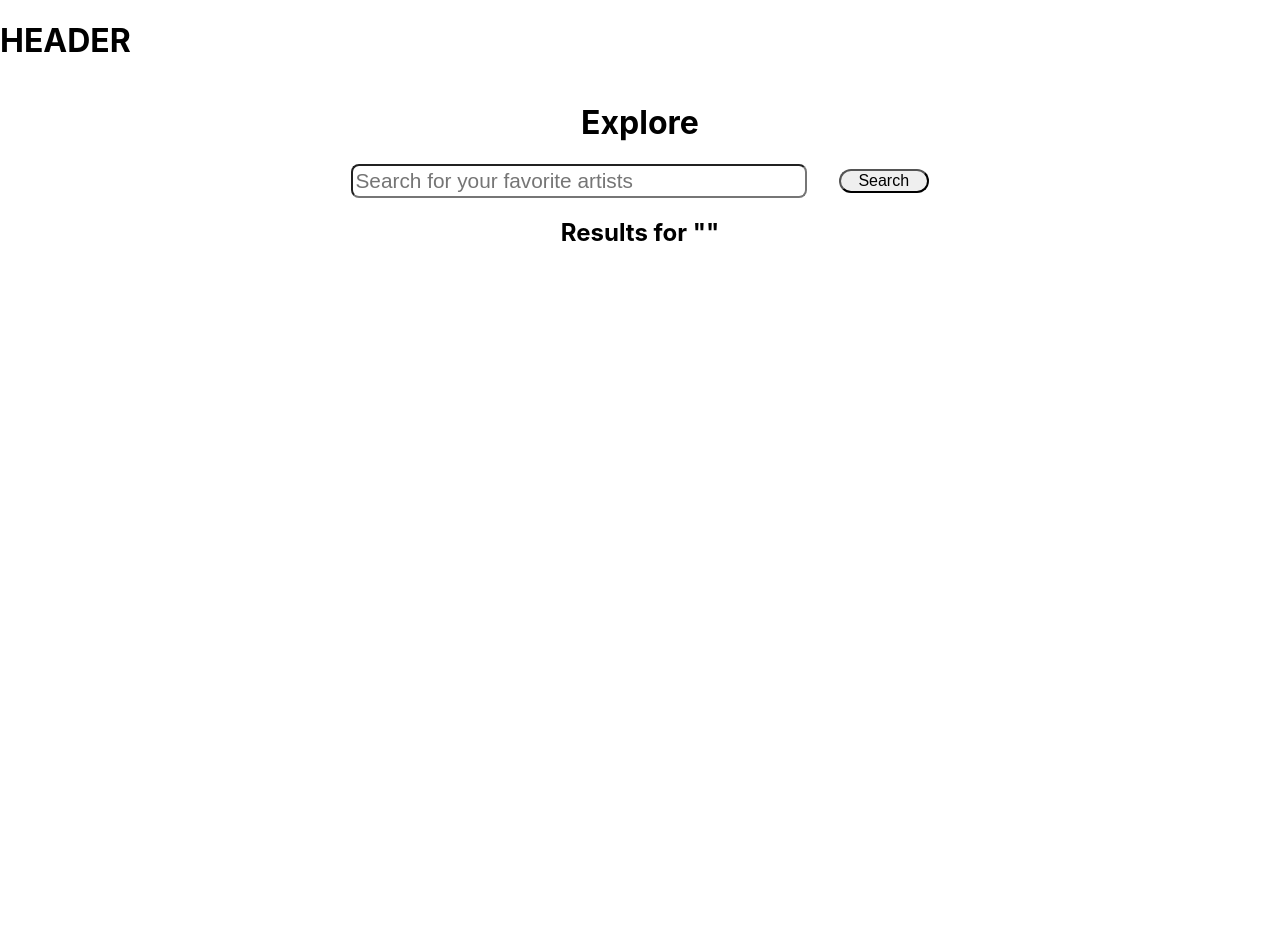
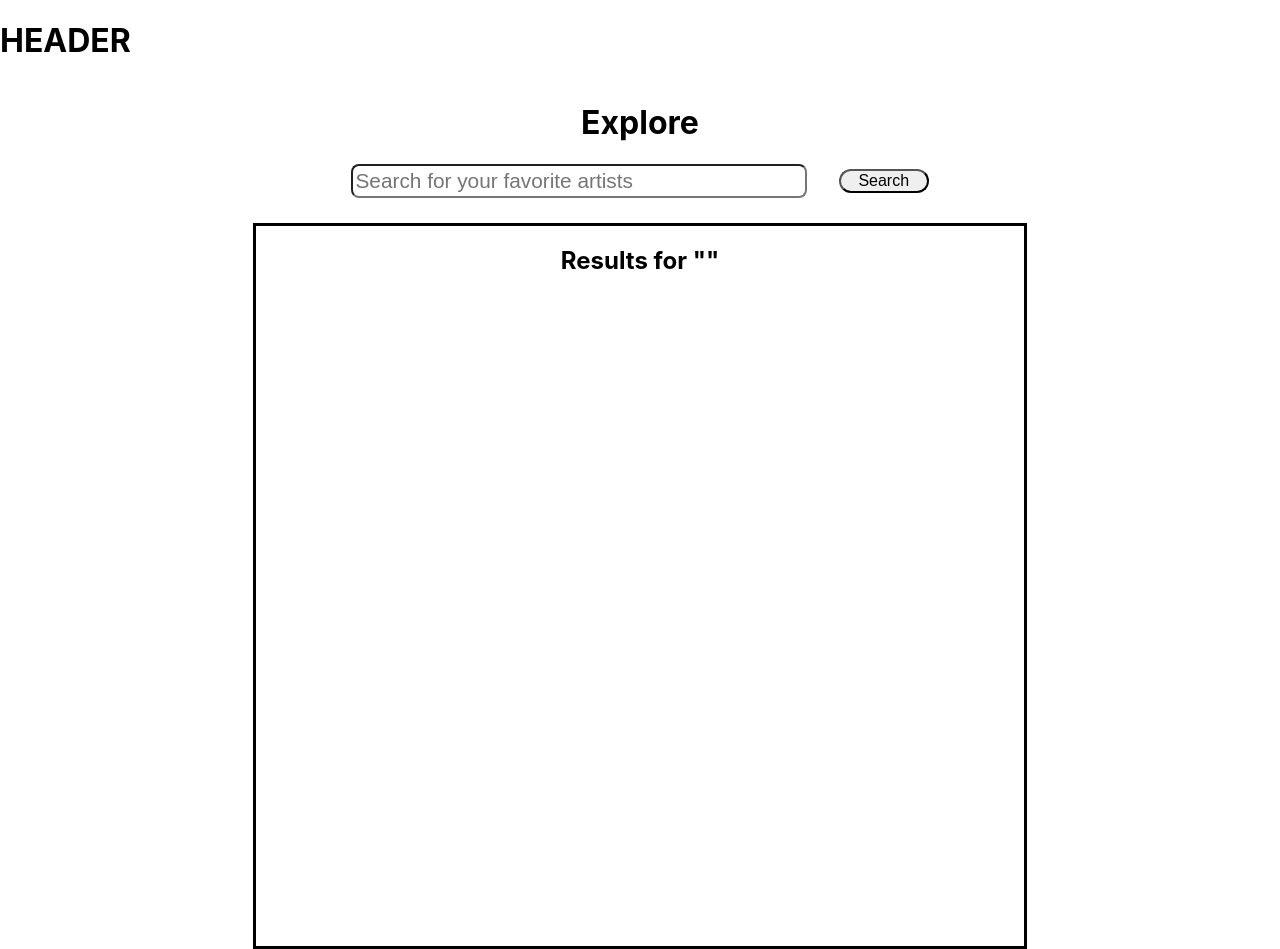
Before and after one commit to bkuhn2/Vinyl_Viewer, a React (Create React App) app: page /search in a window 1280 px wide. Before the commit the page ends 800 px from the top, so only its background shows below. Built offline with nearby package versions, Linux system fonts and the light colour scheme.

Commit message:
Added basic styling to Artist Results component

```diff
--- a/src/Components/ArtistResults/_ArtistResults.scss
+++ b/src/Components/ArtistResults/_ArtistResults.scss
@@ -1,2 +1,12 @@
 @use '../../Utilities/mixins';
 @use '../../Utilities/variables';
+
+.artist-results-section {
+  display: flex;
+  flex-direction: column;
+  align-items: center;
+  border-style: solid;
+  width: 60vw;
+  height: 90vh;
+  margin-top: 25px;
+}
```
